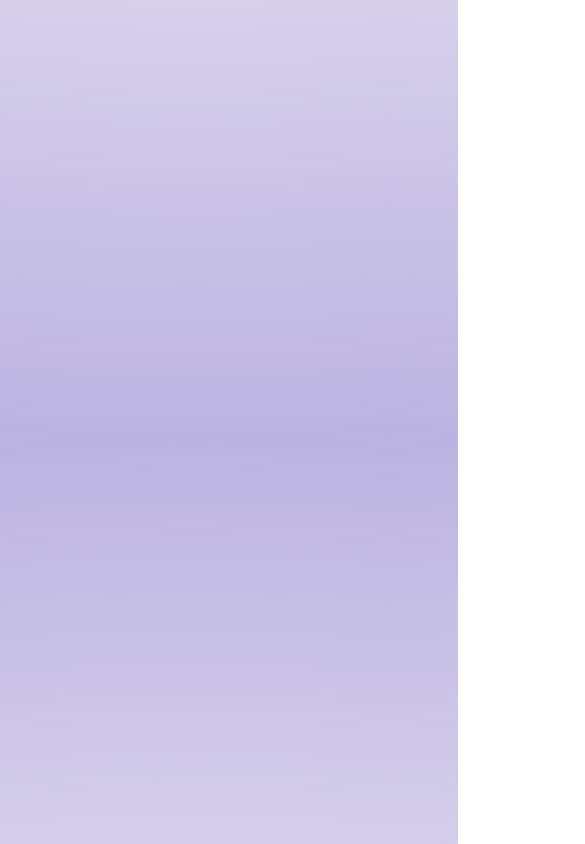
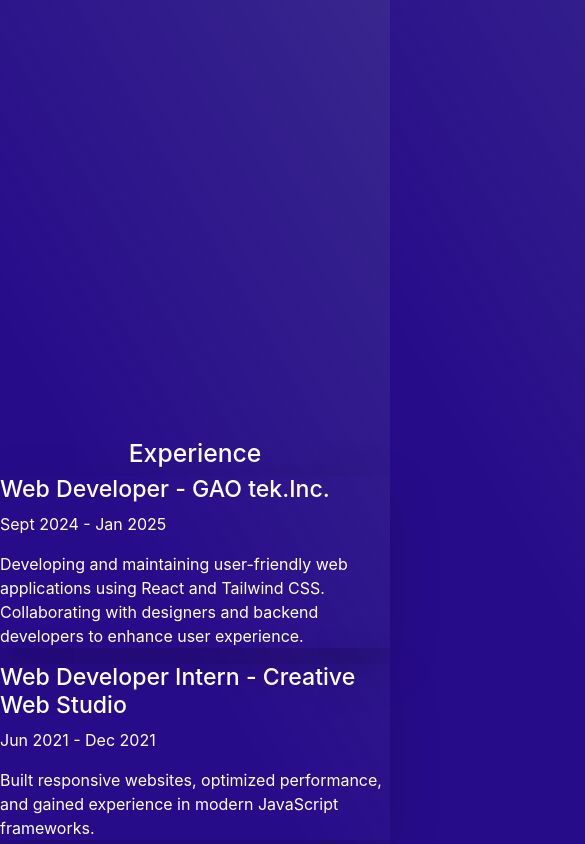
Before and after one commit to Kartikn-code/MyPortfolio, a React (Create React App) app: page / in a window 390 px wide. Shown: the part 3760-4604 px from the top of the page, 585 px wide, since content can reach past the window. Built offline with nearby package versions, Linux system fonts and the light colour scheme; the HTML template or start-up script is replaced by a standard one; a web font is replaced by a local one.

Commit message:
added experience

```diff
--- a/src/App.js
+++ b/src/App.js
@@ -8,6 +8,7 @@ import Skills from './Skills';
 import Projects from './Projects';
 import Content from './Content';
 import BubbleEffect from './BubbleEffect';
+import Experience from './Experience';
 
 
 
@@ -25,6 +26,7 @@ function App() {
   <Skills />
   {/* <Chart /> */}
   <Projects />
+  <Experience/>
 
 
 
--- /dev/null
+++ b/src/Experience.js
@@ -0,0 +1,54 @@
+import React from "react";
+import { motion } from "framer-motion";
+
+const experiences = [
+  {
+    id: 1,
+    role: "Web Developer",
+    company: "GAO tek.Inc.",
+    duration: "Sept 2024 - Jan 2025",
+    description: "Developing and maintaining user-friendly web applications using React and Tailwind CSS. Collaborating with designers and backend developers to enhance user experience."
+  },
+  {
+    id: 2,
+    role: "Web Developer Intern",
+    company: "Creative Web Studio",
+    duration: "Jun 2021 - Dec 2021",
+    description: "Built responsive websites, optimized performance, and gained experience in modern JavaScript frameworks."
+  }
+];
+
+const ExperienceSection = () => {
+  return (
+    <section id="experience" className="py-12 bg-lineargradient-to-r from-blue via-purple to-pink text-white px-6">
+      <div className="max-w-4xl mx-auto">
+        <motion.h2
+          className="text-3xl font-bold text-center mb-8"
+          initial={{ opacity: 0, y: -20 }}
+          animate={{ opacity: 1, y: 0 }}
+          transition={{ duration: 0.5 }}
+        >
+          Experience
+        </motion.h2>
+        <div className="space-y-6">
+          {experiences.map((exp) => (
+            <motion.div
+              key={exp.id}
+              className="p-6 bg-gray-800 rounded-lg shadow-lg"
+              initial={{ opacity: 0, x: -20 }}
+              whileInView={{ opacity: 1, x: 0 }}
+              transition={{ duration: 0.5 }}
+              viewport={{ once: true }}
+            >
+              <h3 className="text-xl font-semibold">{exp.role} - {exp.company}</h3>
+              <p className="text-sm text-gray-400">{exp.duration}</p>
+              <p className="mt-2">{exp.description}</p>
+            </motion.div>
+          ))}
+        </div>
+      </div>
+    </section>
+  );
+};
+
+export default ExperienceSection;
--- a/src/Projects.js
+++ b/src/Projects.js
@@ -4,12 +4,12 @@ import { FaGithub } from "react-icons/fa";
 
 const Projects = () => {
   return (
-    <section className='projects container text-center lg-6 md-6 sm-12'>
+    <section className='projects container text-center lg-6 md-6 sm-12 w-100 h-100vh'>
         <h1 className='text-center'>My Projects</h1>
         <header>
-            <nav className='projcards container w-100 h-100vh' style={{gap:"20px"}}>
-                <ul className="proj"style={{display:"flex",marginRight:"20px"}}>
-                    <a href='https://buymeorg.netlify.app/' target='blank' style={{textDecoration:"none",width:"100%"}}>
+        <nav className='projcards container w-100' style={{gap:"20px"}}>
+            <ul className="proj"style={{display:"flex",marginRight:"20px"}}>
+                <a href='https://buymeorg.netlify.app/' target="blank" style={{textDecoration:"none",width:"100%"}}>
                     <div className='proj1' data-aos="flip-left" style={{marginright:"20px",margintop:"20px"}}>
                        <div className="projtitle" style={{backgroundColor:"#807ecf",justifyContent:"center",alignItems:"center",top:"0",left:"0",borderRadius:" 0px 0px 20px 20px",height:"60px",width:"max-content",position:"relative",padding:"20px"}}>
                        <h4> BuyME</h4>
@@ -18,16 +18,16 @@ const Projects = () => {
                       BuyMe is a user-friendly E-Commerce website built with WordPress and WooCommerce, offering a seamless shopping experience.
                        Designed for efficiency and ease, it includes advanced search functionality.
                        </p>
-                    <div>
-                    <a href='https://github.com/Kartikn-code/E-commerce-Wordpress' target='blank'>
+                        <div>
+                        <a href='https://github.com/Kartikn-code/E-commerce-Wordpress' target="blank">
                     <FaGithub color='black' size={35}/>
-                    </a>
-                    </div>
+                        </a>
+                        </div>
                     </div>
 
-                    </a>
-                    <a href='https://gearupp.netlify.app/' target='blank' style={{textDecoration:"none",width:"100%"}}>
-                    <div className='proj1 proj' data-aos="flip-left">
+                </a>
+                    <a href='https://gearupp.netlify.app/' target="blank" style={{textDecoration:"none",width:"100%"}}>
+                    <div className='proj1 proj' data-aos="flip-left" style={{position:"relative"}}>
                     <div className="projtitle" style={{backgroundColor:"#807ecf",justifyContent:"center",alignItems:"center",top:"0",left:"0",borderRadius:" 0px 0px 20px 20px",height:"60px",width:"max-content",position:"relative",padding:"20px"}}>
                        <h4>Gear-up</h4>
                     </div>
@@ -35,7 +35,7 @@ const Projects = () => {
                         It features strong equipment and a simple design, easy navigation and interactive features.
                         </p>
                        <div>
-                       <a href='https://github.com/Kartikn-code/Gear-up'><FaGithub color='black' size={35}/></a>
+                       <a href='https://github.com/Kartikn-code/Gear-up' target="blank"><FaGithub color='black' size={35}/></a>
                        </div>
 
 
@@ -49,7 +49,7 @@ const Projects = () => {
                 </ul>
 
                 <ul className="proj"style={{display:"flex",marginRight:"20px"}}>
-                    <a href='https://buymeorg.netlify.app/' target='blank' style={{textDecoration:"none",width:"100%"}}>
+                    <a href='https://buymeorg.netlify.app/' target="blank" style={{textDecoration:"none",width:"100%"}}>
                     <div className='proj1' data-aos="flip-left" style={{marginright:"20px",margintop:"20px"}}>
                        <div className="projtitle" style={{backgroundColor:"#807ecf",justifyContent:"center",alignItems:"center",top:"0",left:"0",borderRadius:" 0px 0px 20px 20px",height:"60px",width:"max-content",position:"relative",padding:"20px"}}>
                        <h4> Musclenation</h4>
@@ -58,14 +58,14 @@ const Projects = () => {
                        MuscleNation: A powerful gym website created with a combination of HTML, CSS, JavaScript, SQL, and Django. It provides the best experience for fitness lovers with workout plans, login-logout and signin deatils and their log.
                        </p>
                     <div>
-                    <a href='https://github.com/Kartikn-code/Musclenation' target='blank'>
+                    <a href='https://github.com/Kartikn-code/Musclenation' target="blank">
                     <FaGithub color='black' size={35}/>
                     </a>
                     </div>
                     </div>
 
                     </a>
-                    <a href="https://karti-knportfolio.netlify.app/" target='blank' style={{textDecoration:"none",width:"100%"}}>
+                    <a href="https://karti-knportfolio.netlify.app/" target="blank" style={{textDecoration:"none",width:"100%"}}>
                     <div className='proj1 proj' data-aos="flip-left">
                     <div className="projtitle" style={{backgroundColor:"#807ecf",justifyContent:"center",alignItems:"center",top:"0",left:"0",borderRadius:" 0px 0px 20px 20px",height:"60px",width:"max-content",position:"relative",padding:"20px"}}>
                        <h4>Personal Portfolio</h4>
@@ -74,7 +74,7 @@ const Projects = () => {
                         My Personal Portfolio Website is a modern, responsive React app showcasing myself and my skills, projects, and experience. There are also some smooth animations, and a contact form Using React,React-icons and Framer Motion, deployed on Netlify. More features coming soon!
                         </p>
                        <div>
-                       <a href='https://github.com/Kartikn-code/myportfolio'><FaGithub color='black' size={35}/></a>
+                       <a href='https://github.com/Kartikn-code/myportfolio' target="blank"><FaGithub color='black' size={35}/></a>
                        </div>
 
 
--- a/src/index.css
+++ b/src/index.css
@@ -5,8 +5,8 @@ body {
     sans-serif;
   -webkit-font-smoothing: antialiased;
   -moz-osx-font-smoothing: grayscale;
-  /* background:radial-gradient( rgb(183, 183, 211),rgb(255, 255, 255)); */
-  background:radial-gradient(circle, #b6bde7f8, #eddddb30,#8779cb91);
+  background:linear-gradient(60deg, rgb(39, 12, 138)10%,rgba(31, 17, 122, 0.843)40%,#110b3b);
+  /* background:radial-gradient(circle, #b6bde7f8, #eddddb30,#8779cb91); */
 
 }
 html{
@@ -23,7 +23,11 @@ code {
 .subjects{
   display: flex;
   list-style-type: none;
+  font-family: "Oswald", sans-serif;
   float: right;
+  font-size: 20px;
+  color: white;
+  margin-top: -20px;
   gap: 30px;
   margin-right:30px;
   padding: 20px;
@@ -38,25 +42,13 @@ code {
   background:transparent;
   margin: 20px;
 }
-.subjects{
-background-image: linear-gradient(#47b83d,rgb(18, 100, 171));
-  background-clip: text;
-color: transparent;
 
-margin-top: -20px;
-}
 
 .header img:hover{
   transform: translate(20px);
 }
 
-.subjects li:hover{
-  color: coral;
-  font-weight: 600;
-  transition: all 0.3s ease;
 
-  cursor: pointer;
-}
 
 /* aboutme code */
 .aboutme img{
@@ -339,6 +331,7 @@ justify-content: center;
 
 .content h1{
   font-size: 85px;
+  color: white;
   margin-top: 100px;
   justify-content: center;
   text-align: center;
@@ -355,9 +348,7 @@ justify-content: center;
 
   color: transparent;
 }
-.learnmorebtn{
-  background: linear-gradient(to bottom,red,grey);
-}
+
 /* From Uiverse.io by cssbuttons-io */
 button {
   position:relative;
@@ -650,14 +641,7 @@ svg.recharts-surface {
 
 
 @media(max-width: 768px) {
-  .buyme{
-      margin-left: 0;
-      margin-top: 15px;
 
-  }
-  .proj1{
-    flex-direction: column;
-  }
   .proj1 img{
     justify-content: center;
     margin-left: 100px;
@@ -673,11 +657,11 @@ svg.recharts-surface {
     font-size: 60px;
   }
   .proj{
-    width: 100%;
-    height: 400px;
+    height: 40lvh;
+    font-size: 10px;
     flex-direction: column;
-    margin-left: 5px;
-    margin-top: 20px;
+    justify-content: center;
+    flex-wrap: wrap;
 
 }
 .projtitle h4{
@@ -692,8 +676,8 @@ svg.recharts-surface {
   color: rgb(0, 0, 0);
   font-family: "Afacad Flux", sans-serif;
 font-size: 40px;
-  height:100%;
-  font-size: 20px;
+  height:40lvh;
+  font-size: 25px;
   margin-left: -40px;
   margin-right: 20px;
   font-weight: 600;
@@ -731,23 +715,35 @@ font-size: 40px;
   margin-left: 10px;
 }
 
+
+.proj1:hover{
+  transform: translate(10px,-10px);
+  transition: all 0.5s ease;
+
+}
 .projects{
   background: rgba(89, 91, 196, 0);
   height: 100vh;
+  width: 90%;
   padding: 10px;
   margin-top: 20px;
   border-radius: 20px;
+
 }
 .projects h1{
   font-family: "Bebas Neue", serif;
   font-size: 80px;
 
 }
-.proj1:hover{
-  box-shadow:0px 6px 20px rgb(25, 26, 26);
-  border: 1px solid rgb(5, 5, 5);
-  transform: translateX(20px);
-}
+
+
+
+
+
+ .projcards{
+  width: 100%;
+  height: 200px;
+ }
 
 
 img.w-full.h-full.object-cover.transition-transform.duration-700.group-hover\:scale-110 {
@@ -771,95 +767,14 @@ element.style {
 }
 
 
-/*
-/* projects code header */
+/*experience code here*/
 
-/* From Uiverse.io by vamsidevendrakumar */
-/* From Uiverse.io by gharsh11032000 */
-.card {
-  position: relative;
-  width: 50%;
-  gap: 20px;
-  margin: 20px;
-  height: 300px;
-  background-color: #f2f2f2;
-  border-radius: 10px;
-  display: flex;
-  align-items: center;
-  justify-content: center;
-  overflow: hidden;
-  perspective: 1000px;
-  box-shadow: 0 0 0 5px #ffffff80;
-  transition: all 0.6s cubic-bezier(0.175, 0.885, 0.32, 1.275);
-}
-
-
-.card svg {
-  width: 48px;
-  fill: #333;
-  transition: all 0.6s cubic-bezier(0.175, 0.885, 0.32, 1.275);
-}
-
-.card:hover {
-  transform: scale(1.05);
-  box-shadow: 0 8px 16px rgba(255, 255, 255, 0.2);
-}
-
-.card__content {
-  position: absolute;
-  top: 0;
-  left: 0;
-  width: 100%;
-  height:100%;
-  padding: 20px;
-  box-sizing: border-box;
-  background-color: #f2f2f2;
-  transform: rotateX(-90deg);
-  transform-origin: bottom;
-  transition: all 0.6s cubic-bezier(0.175, 0.885, 0.32, 1.275);
-}
-.card__content::before{
-  content: "";
-  position: absolute;
-  bottom: -80px; /* Adjust position */
-  right: -80px; /* Adjust position */
-  width: 200px; /* Circle size */
-  height: 200px; /* Circle size */
-  background-color: rgba(45, 160, 160, 0.857);
-  border-radius: 50%;
-
+.experience h1{
+  font-family: "Bebas Neue", serif;
+font-size: 80px;
+text-align: center;
+color: white;
+padding: 20px;
+margin-top: 20px;
 
 }
-
-.card:hover .card__content {
-  transform: rotateX(0deg);
-
-}
-
-.card__title {
-  margin: 0;
-  font-size: 24px;
-  color: #333;
-  font-weight: 700;
-}
-
-.card:hover svg {
-  scale: 0;
-}
-
-.card__description {
-  margin: 10px 0 0;
-  font-size: 20px;
-  color: #090909;
-  line-height: 2.4 rem;
-  width: 100%;
-}
-.card.proj1 {
-  margin-top: 400px;
-  width:100%;
-  margin-bottom: -370px;
-}
-.karthi{
-  display: flex;
-  flex-grow: 1;
-}
```
